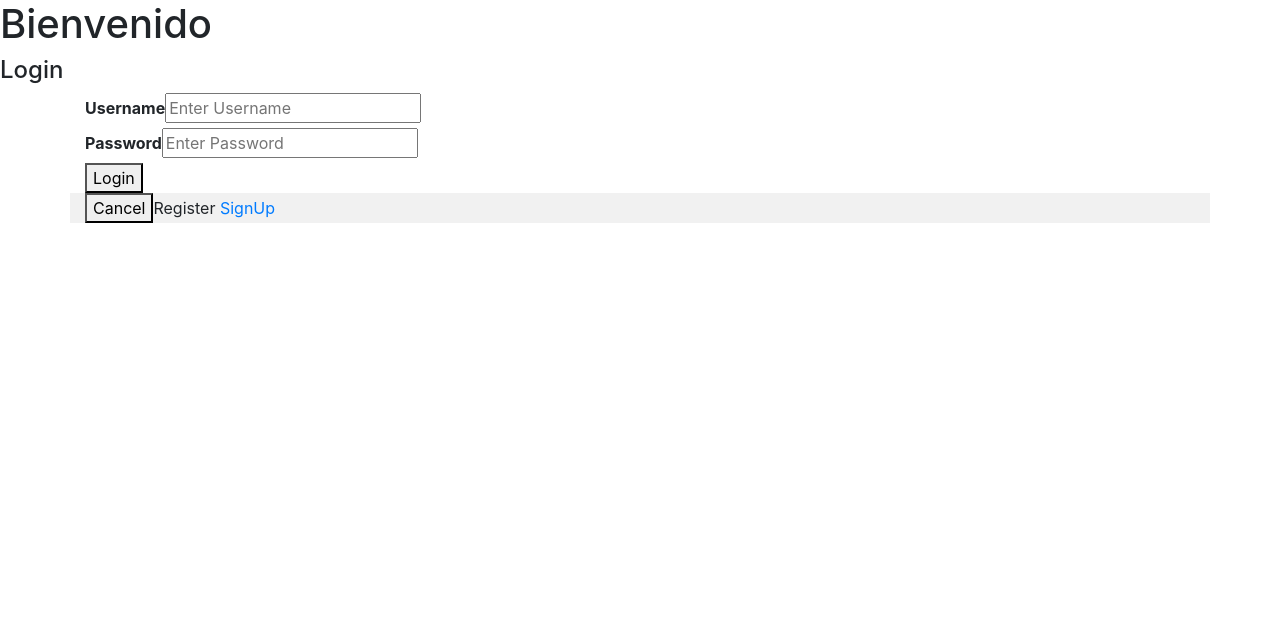
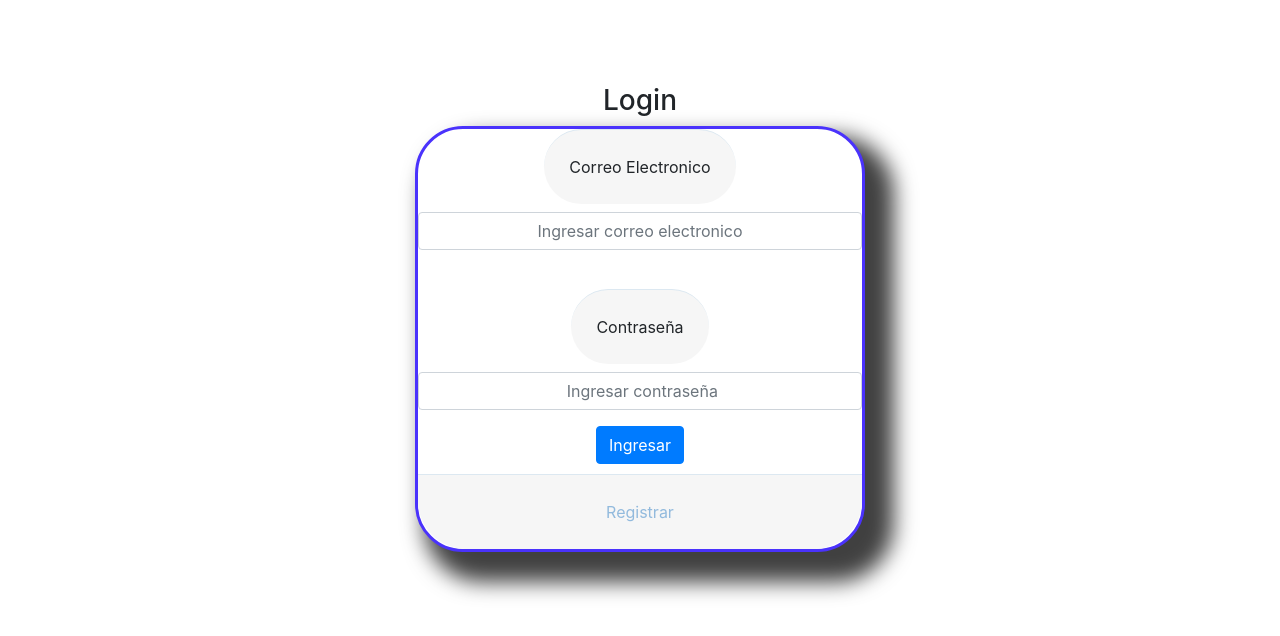
Before and after one commit to Gurizzo/Tienda, a React (Create React App) app: page / in a window 1280 px wide. Shown: the top 636 px of the page. Built offline with nearby package versions, Linux system fonts and the light colour scheme.

Commit message:
Nuevo diseño
Agregado diseño de login,registro,boton logOut y nueva barra de busqueda.

```diff
--- /dev/null
+++ b/src/Component/Login/Login.css
@@ -0,0 +1,66 @@
+
+
+
+.login{
+    margin-top: 5%;
+    display: flex;
+    align-items: center;
+    flex-direction: column;
+    justify-content: center;
+    width: 100%;
+    min-height: 100%;
+    padding: 20px;
+
+}
+
+a {
+    color: #92badd;
+    display:inline-block;
+    text-decoration: none;
+    font-weight: 400;
+  }
+  input{
+
+    text-align: center;
+
+    font-size: 16px;
+
+
+}
+label{
+    background-color: #f6f6f6;
+    border-top: 1px solid #dce8f1;
+    padding: 25px;
+    text-align: center;
+    -webkit-border-radius: 0 0 10px 10px;
+    border-radius: 48px 48px 48px 48px;
+}
+
+
+Form{
+
+    background: #fff;
+    padding: 30px;
+    width: 90%;
+    max-width: 450px;
+    position: relative;
+    padding: 0px;
+    -webkit-box-shadow: 19px 20px 21px 10px rgba(0,0,0,0.75);
+-moz-box-shadow: 19px 20px 21px 10px rgba(0,0,0,0.75);
+box-shadow: 19px 20px 21px 10px rgba(0,0,0,0.75);
+    text-align: center;
+    border-radius: 48px 48px 48px 48px;
+-moz-border-radius: 48px 48px 48px 48px;
+-webkit-border-radius: 48px 48px 48px 48px;
+border: 3px solid #4a32fc;
+}
+
+.registro{
+    background-color: #f6f6f6;
+    border-top: 1px solid #dce8f1;
+    margin-top: 10px;
+    padding: 25px;
+    text-align: center;
+    -webkit-border-radius: 0 0 10px 10px;
+    border-radius: 0 0 48px 48px;
+}
--- a/src/Component/Login/Login.js
+++ b/src/Component/Login/Login.js
@@ -1,6 +1,9 @@
 import React, {Component} from 'react';
 import {login} from "../Service/Services.js"
 import ProductList from "../productos/index.js"
+import {Form,Button} from 'react-bootstrap';
+import './Login.css';
+
 //import Registro from "../Registro/Registro.js"
 
 
@@ -36,26 +39,32 @@ export default class Login extends Component {
 
     if(!this.state.done){
       return (
+<div className="login">
+    <h3>Login</h3>
+        <Form  onSubmit={(event)=>{this.handleSubmit(event)}}>
+        <Form.Group controlId="formBasicEmail">
+          <Form.Label>Correo Electronico</Form.Label>
+          <Form.Control type="email" placeholder="Ingresar correo electronico" value={this.state.user} name="uname" required onChange={(event)=>{this.handleChange(event,'user')}}/>
+          <Form.Text className="text-muted">
+        <br></br>
+          </Form.Text>
+        </Form.Group>
 
-    <form onSubmit={(event)=>{this.handleSubmit(event)}}>
-      <h1>Bienvenido</h1>
-      <h4>Login</h4>
-    <div className="container">
-    <label for="uname"><b>Username</b></label>
-    <input type="text" placeHolder="Enter Username" value={this.state.user} name="uname" required onChange={(event)=>{this.handleChange(event,'user')}}/>
-    <br/>
-    <label for="psw"><b>Password</b></label>
-    <input type="password" placeHolder="Enter Password" value={this.state.password} name="psw" required onChange={(event)=>{this.handleChange(event,'password')}}/>
-    <br/>
+        <Form.Group controlId="formBasicPassword">
+          <Form.Label>Contraseña</Form.Label>
+          <Form.Control type="password" placeholder=" Ingresar contraseña" value={this.state.password} name="psw" required onChange={(event)=>{this.handleChange(event,'password')}} />
+        </Form.Group>
+        <Button variant="primary" type="submit">
+          Ingresar
+        </Button>
 
-    <button type="submit">Login</button>
-  </div>
+        <div className="registro">
+      <a class="underlineHover" href="/Registro">Registrar</a>
+    </div>
+      </Form>
 
-  <div className="container" Style="background-color:#f1f1f1">
-    <button type="button" className="cancelbtn">Cancel</button>
-    <span className="psw" >Register <a href="/Registro">SignUp</a></span>
-  </div>
-</form>
+
+      </div>
 
   );}
 
--- a/src/Component/Registro/Registro.js
+++ b/src/Component/Registro/Registro.js
@@ -1,6 +1,7 @@
 import React, { Component } from 'react';
 import { signUp } from "../Service/Services.js"
 import Login from '../Login/Login.js';
+import {Form,Button} from 'react-bootstrap';
 
 
 export default class Registro extends Component {
@@ -48,23 +49,34 @@ export default class Registro extends Component {
     if (this.done === false) {
 
       return (
-        <form onSubmit={(event) => { this.handleSubmit(event) }}>
-          <div className="container">
-            <h3>Registro</h3>
-            <label for="uname"><b>Username</b></label>
-            <input type="text" placeHolder="Enter Username" value={this.state.user} name="uname" required onChange={(event) => { this.handleChange(event, 'user') }} />
-            <br />
-            <label for="psw"><b>Password</b></label>
-            <input type="password" placeHolder="Enter Password" value={this.state.password} name="psw" required onChange={(event) => { this.handleChange(event, 'password') }} />
-            <br />
 
-            <button type="submit">Registro</button>
-          </div>
+        <div className="login">
+          <h3>Registro</h3>
+        <Form  onSubmit={(event)=>{this.handleSubmit(event)}}>
+        <Form.Group controlId="formBasicEmail">
+          <Form.Label>Correo Electronico</Form.Label>
+          <Form.Control type="email" placeholder="Ingresar correo electronico" value={this.state.user} name="uname" required onChange={(event)=>{this.handleChange(event,'user')}}/>
+          <Form.Text className="text-muted">
+        <br></br>
+          </Form.Text>
+        </Form.Group>
 
-          <div className="container" Style="background-color:#f1f1f1">
-            <button type="button" className="cancelbtn">Cancel</button>
-          </div>
-        </form>
+        <Form.Group controlId="formBasicPassword">
+          <Form.Label>Contraseña</Form.Label>
+          <Form.Control type="password" placeholder=" Ingresar contraseña" value={this.state.password} name="psw" required onChange={(event)=>{this.handleChange(event,'password')}} />
+        </Form.Group>
+        <Button variant="primary" type="submit">
+          Registrar
+        </Button>
+
+        <div className="registro">
+      <a class="underlineHover" href="/">Volver</a>
+    </div>
+      </Form>
+
+      </div>
+
+
 
       );
     }
--- a/src/Component/productos/Producto.js
+++ b/src/Component/productos/Producto.js
@@ -48,10 +48,6 @@ render(){
 
     <FormControl type="number" aria-describedby="basic-addon1" value={this.state.count} name="count" required onChange={(event)=>{this.handleChange(event,'count')}} />
   </InputGroup>
-      <InputGroup className="mb-3">
-
-
-  </InputGroup>
 
 
     </Card.Body>
--- a/src/Component/productos/index.js
+++ b/src/Component/productos/index.js
@@ -1,7 +1,8 @@
 import React,{Component} from 'react';
-import {getProducts} from '../Service/Services';
+import {getProducts, signUp} from '../Service/Services';
 import {filterProductsByName,addToCart, DeleteItem} from '../../Util/Util';
 import Producto from './Producto';
+import {Button,InputGroup,FormControl} from 'react-bootstrap';
 import {Spinner} from 'react-bootstrap';
 import Carrito from './Carrito';
 import 'bootstrap/dist/css/bootstrap.min.css';
@@ -51,8 +52,14 @@ class ProductList extends Component{
           })
       }
 
+
     componentDidMount() {
         this.handleUpdateClick();
+     }
+
+     logOut=() =>{
+         //Desconectar
+         alert("Salir");
      }
 
      handleUpdateClick=() =>{ //Busqueda de los datos usando la funcion getProducts.
@@ -105,8 +112,13 @@ class ProductList extends Component{
 
                 <div className="md-form mt-0">
 
-                <input className="form-control" type="text" placeholder="Search" aria-label="Search" value={this.state.search} name="search" required onChange={(event)=>{this.handleChange(event,'search')}}></input>
 
+                <InputGroup className="mb-3">
+    <FormControl  aria-describedby="basic-addon1"  type="text" placeholder="Buscar..." aria-label="Search" value={this.state.search} name="search" required onChange={(event)=>{this.handleChange(event,'search')}} />
+    <InputGroup.Prepend>
+      <Button variant="outline-secondary"onClick={() => this.logOut()} >Salir</Button>
+    </InputGroup.Prepend  >
+  </InputGroup>
                 <div class="container-fluid">
                 <div class="row">
 
```
